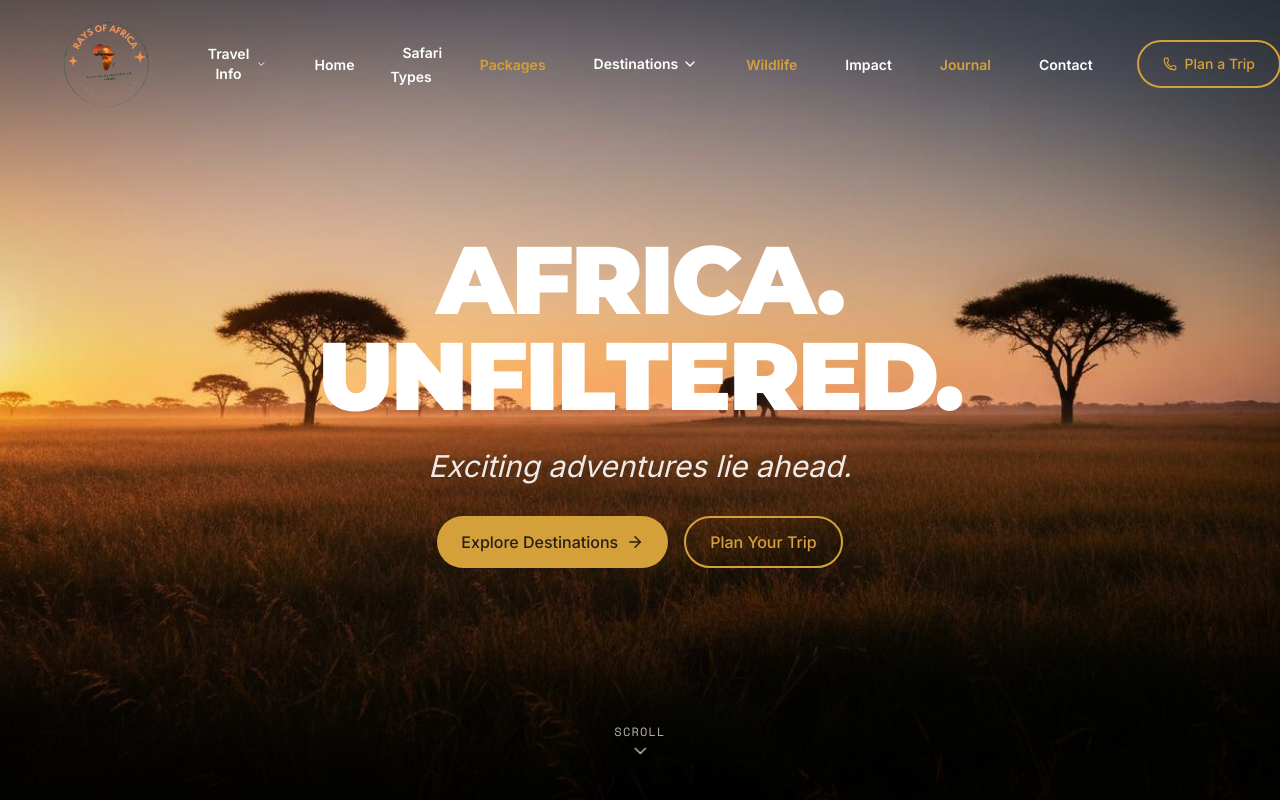
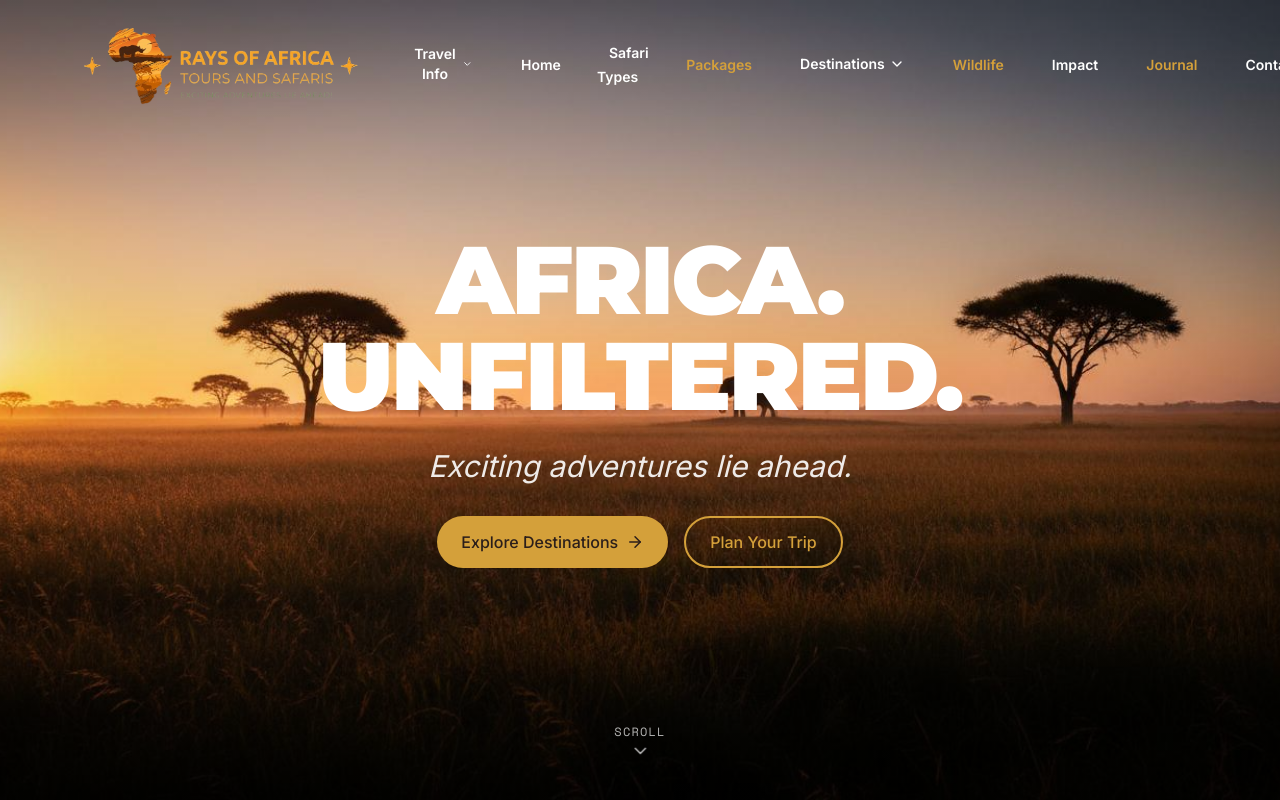
Before and after one commit to GoldForContinent/luxury-rays-of-africa, a React (Vite) app: page / in a window 1280 px wide. Shown: the top 800 px of the page. Built offline with nearby package versions, Linux system fonts and the light colour scheme.

Commit message:
logo update

```diff
--- a/src/components/Layout.tsx
+++ b/src/components/Layout.tsx
@@ -86,7 +86,7 @@ export default function Layout({ children }: LayoutProps) {
         <div className="px-4 md:px-[4vw] flex items-center justify-between gap-8">
           {/* Logo - Left */}
           <Link to="/" className="hover:opacity-80 transition-opacity shrink-0">
-            <img src="/logo3.png" alt="Rays of Africa Logo" className="h-24 w-auto" />
+            <img src="/logo4.png" alt="Rays of Africa Logo" className="h-24 w-auto" />
           </Link>
 
           {/* Desktop Nav - Center */}
```
Also changed, not shown: public/logo4.png (added), 3 other files (tests, documents, lock files or other folders).
